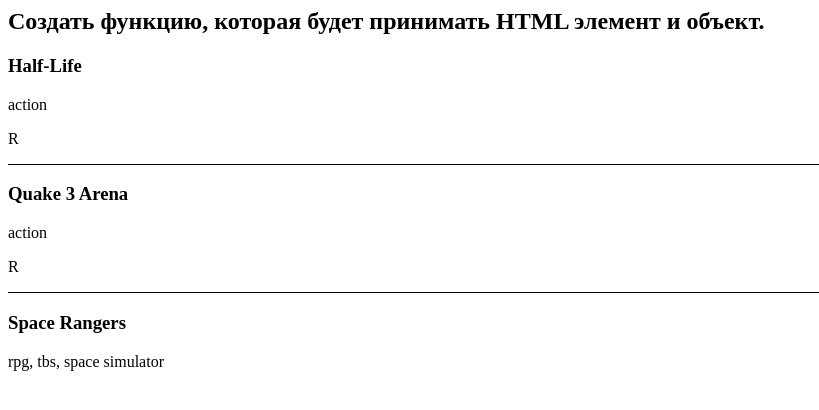
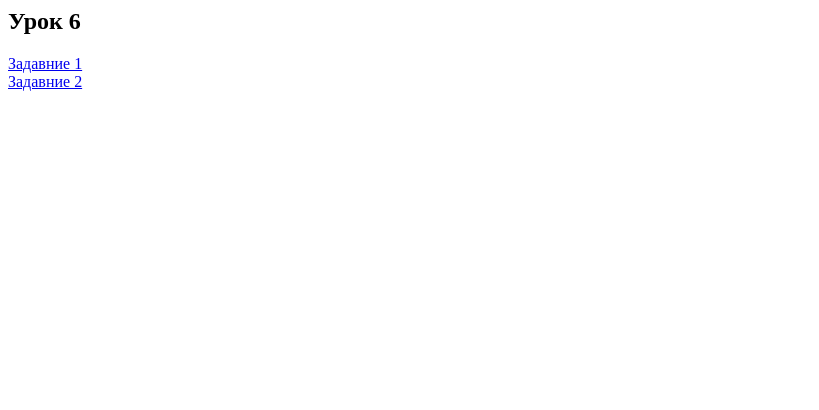
Before and after one commit to gpunker/thinknetika_js_course, a plain HTML site: page index.html in a window 1280 px wide. Shown: the whole page, without its empty margins (0-819 px from the left). Drawn offline with Linux system fonts and the light colour scheme.

Commit message:
move task to separated files

```diff
--- /dev/null
+++ b/app2.js
@@ -0,0 +1 @@
+// Реализовать функцию для отображения на экране вложенных массивов.
--- a/index.html
+++ b/index.html
@@ -7,26 +7,8 @@
         </style>
     </head>
     <body>
-        <h2>Создать функцию, которая будет принимать HTML элемент и объект.</h2>
-        <div id="item-list">
-            <div class="item">
-                <h3 data-field="title"></h3>
-                <p data-field="genre"></p>
-                <p data-field="rank"></p>
-            </div>
-            <div class="separator"></div>
-            <div class="item">
-                <h3 data-field="title"></h3>
-                <p data-field="genre"></p>
-                <p data-field="rank"></p>
-            </div>
-            <div class="separator"></div>
-            <div class="item">
-                <h3 data-field="title"></h3>
-                <p data-field="genre"></p>
-                <p data-field="rank"></p>
-            </div>
-        </div>
-        <script src="./app1.js"></script>
+        <h2>Урок 6</h2>
+        <div><a href="task1.html">Задавние 1</a></div>
+        <div><a href="task2.html">Задавние 2</a></div>
     </body>
 </html>
```
Also changed, not shown: task1.html (added, +32 -0 lines), task2.html (added, +11 -0 lines).
